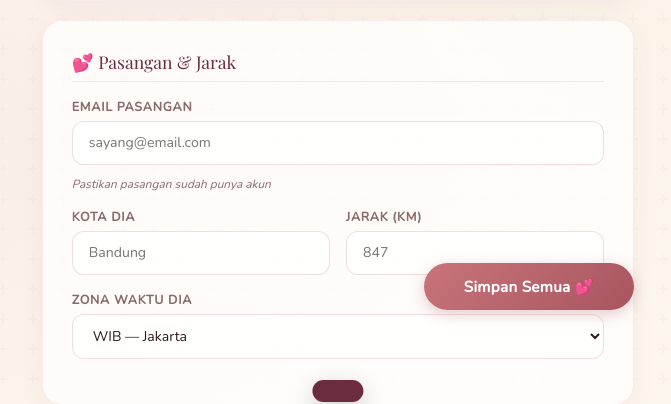
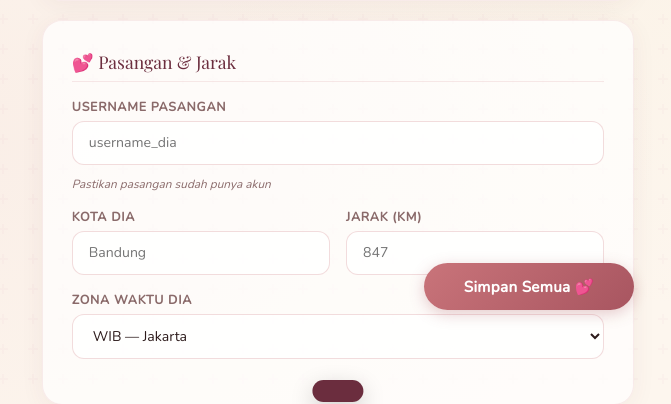
Before and after one commit to RMBLOGG/nearinheart, a Flask app: page /settings in a window 1280 px wide. Shown: the part 466-870 px from the top of the page, without its empty margins (302-973 px from the left). Run offline with Flask 3, Linux system fonts and the light colour scheme; the visitor is signed in with stand-in values (Sample User, id 1); data that the repository does not hold is empty; some web fonts are replaced.

Commit message:
Add files via upload

```diff
--- a/templates/settings.html
+++ b/templates/settings.html
@@ -41,8 +41,8 @@
   <div class="settings-section card" style="margin-bottom:1.2rem">
     <div class="settings-section-title">💕 Pasangan & Jarak</div>
     <div class="form-group">
-      <label class="form-label">Email Pasangan</label>
-      <input type="text" id="partnerEmail" class="input" placeholder="sayang@email.com"/>
+      <label class="form-label">Username Pasangan</label>
+      <input type="text" id="partnerUsername" class="input" placeholder="username_dia"/>
       <div style="font-size:0.74rem;color:var(--muted);margin-top:0.3rem;font-style:italic">Pastikan pasangan sudah punya akun</div>
     </div>
     <div class="grid-2">
@@ -88,7 +88,7 @@ async function loadSettings() {
   document.getElementById('myName').value = p.name||'';
   document.getElementById('myCity').value = p.city||'';
   document.getElementById('myTz').value = p.timezone||'Asia/Jakarta';
-  document.getElementById('partnerEmail').value = c.partner_username||'';
+  document.getElementById('partnerUsername').value = c.partner_username||'';
   document.getElementById('partnerCity').value = c.partner_city||'';
   document.getElementById('distKm').value = c.distance_km||'';
   document.getElementById('partnerTz').value = c.partner_timezone||'Asia/Jakarta';
@@ -101,7 +101,7 @@ async function saveSettings() {
     name: document.getElementById('myName').value,
     city: document.getElementById('myCity').value,
     timezone: document.getElementById('myTz').value,
-    partner_username: document.getElementById('partnerEmail').value,
+    partner_username: document.getElementById('partnerUsername').value,
     partner_city: document.getElementById('partnerCity').value,
     distance_km: parseFloat(document.getElementById('distKm').value)||0,
     partner_timezone: document.getElementById('partnerTz').value,
```
